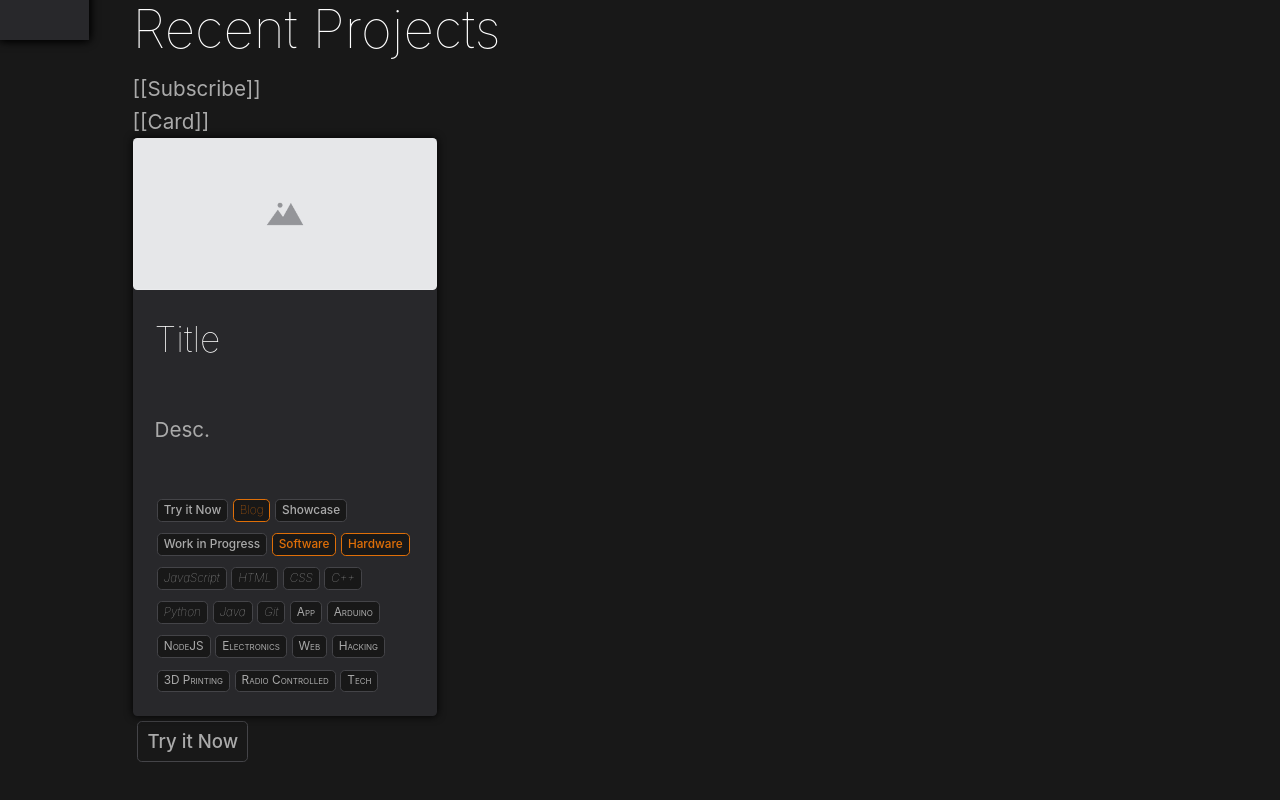
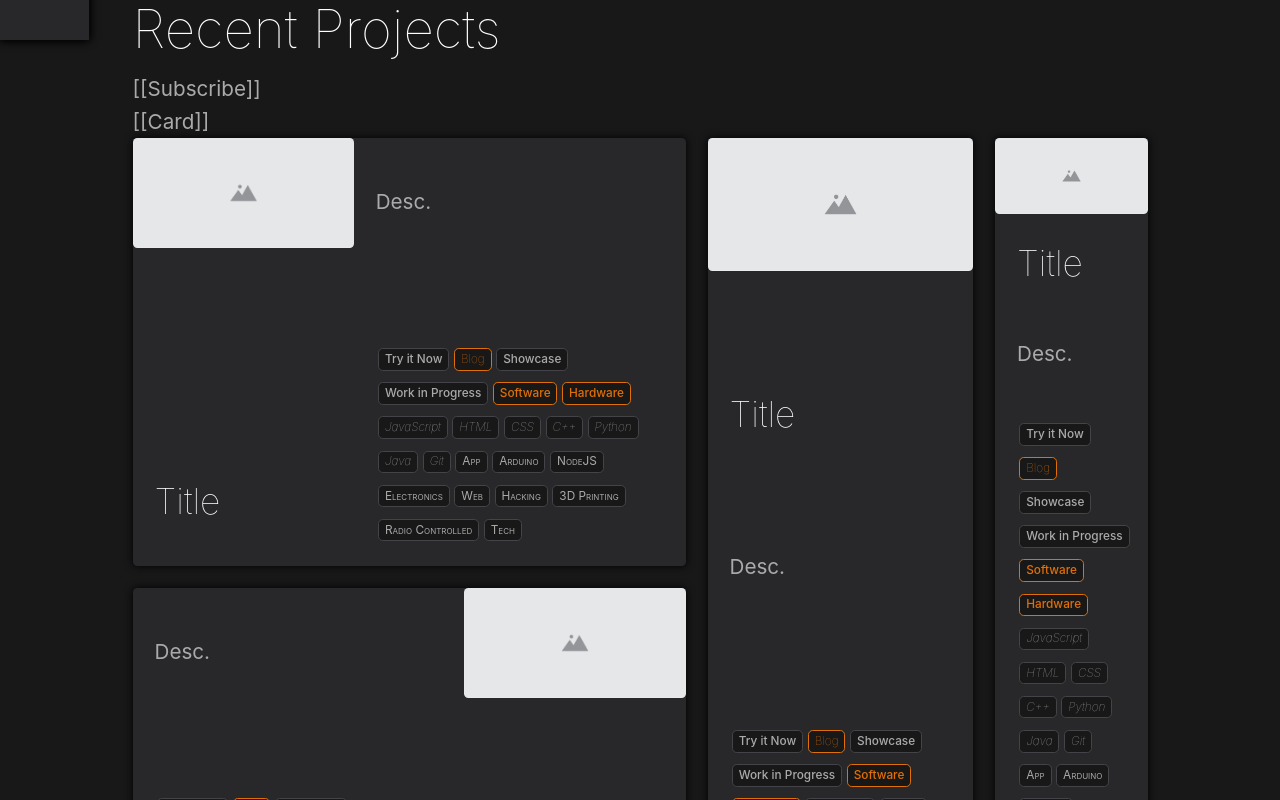
Before and after one commit to Bricktech2000/Website, a Next.js app in the folder website/: page / in a window 1280 px wide. Shown: the part 760-1560 px from the top of the page. Built offline with nearby package versions, Linux system fonts and the light colour scheme.

Commit message:
implemented `mosaicSmall` component

```diff
--- a/website/pages/index.js
+++ b/website/pages/index.js
@@ -5,7 +5,7 @@ import HeaderHome from '../private/structure/headerHome';
 import Nav from '../private/structure/nav';
 import Aside from '../private/structure/aside';
 import Main from '../private/structure/main';
-import MainHome from '../private/components/mainHome';
+import MainHome from '../private/structure/mainHome';
 import Footer from '../private/structure/footer';
 
 export default function Home() {
--- a/website/private/components/card.js
+++ b/website/private/components/card.js
@@ -8,20 +8,30 @@ import styles from './card.module.css';
 class Card extends Component {
   state = {};
 
+  constructor() {
+    super();
+    this.inverted = Math.random() > 0.5 ? 'inv' : 'nor';
+  }
+
   async componentDidMount() {
     this.setState(await this.props.info);
   }
 
   render() {
+    console.log(this.props.dir);
+    this.direction = this.props.dir ? 'row' : 'col';
     if (this.state.id === undefined) return '';
-    if (this.props.empty) {
-      //return ...;
-    }
+
     var Card2 = React.forwardRef(({ onClick, href }, ref) => (
       <React.Fragment>
         <a
-          className={styles.card + ' ' + styles.nor + ' ' + styles.row}
-          style={{ width: '30%' }}
+          className={
+            styles.card +
+            ' ' +
+            styles[this.inverted] +
+            ' ' +
+            styles[this.direction]
+          }
           href={href}
           onClick={onClick}
         >
@@ -38,32 +48,12 @@ class Card extends Component {
             ))}
           </div>
         </a>
-        <Tag key={'Try it Now'} label={'Try it Now'} mini={false} />
       </React.Fragment>
     ));
     return (
       <Link href={'/' + this.state.id}>
         <Card2 />
       </Link>
-      /*<<
-              if(<<<yield vars.empty>>>) return;
-              var card = document.querySelector('.card-<<<yield vars.id>>>');
-              var func = () => {
-                if(!document.body.contains(card)){
-                  window.removeEventListener('resize', func);
-                  return;
-                }
-                var forcePortrait = window.matchMedia('(max-aspect-ratio: 8/7)').matches;
-                var dir = forcePortrait ? 'row' : <<<yield JSON.stringify(params.dir)>>>;
-                var inv = <<<yield JSON.stringify(params.inv)>>> ? 'inv' : 'nor';
-                card.classList.remove('row');
-                card.classList.remove('col');
-                card.classList.add(dir);
-                card.classList.add(inv);
-              }
-              func();
-              window.addEventListener('resize', func);
-            >>*/
     );
   }
 }
--- /dev/null
+++ b/website/private/components/mosaicSmall.js
@@ -0,0 +1,32 @@
+import React, { Component } from 'react';
+
+import styles from './mosaicSmall.module.css';
+
+class MosaicSmall extends Component {
+  state = {};
+
+  constructor() {
+    super();
+    this.firstIsRow = Math.random() > 0.5;
+    this.secondIsRow = !this.firstIsRow;
+  }
+
+  render() {
+    var directions = [
+      this.firstIsRow,
+      this.firstIsRow,
+      this.secondIsRow,
+      this.secondIsRow,
+    ];
+    //https://stackoverflow.com/questions/32370994/how-to-pass-props-to-this-props-children
+    return (
+      <div className={styles.mosaic}>
+        {this.props.children.map((child, i) =>
+          React.cloneElement(child, { key: i, dir: directions[i] })
+        )}
+      </div>
+    );
+  }
+}
+
+export default MosaicSmall;
--- /dev/null
+++ b/website/private/components/mosaicSmall.module.css
@@ -0,0 +1,17 @@
+.mosaic {
+  display: grid;
+  grid-template-columns: repeat(
+    auto-fill,
+    minmax(calc(var(--smart-res-unit) * 22.5), 1fr)
+  );
+  grid-template-rows: auto auto;
+  grid-gap: calc(var(--smart-unit) * 2.5);
+  /*https://developer.mozilla.org/en-US/docs/Web/CSS/CSS_Grid_Layout/Auto-placement_in_CSS_Grid_Layout*/
+  grid-auto-flow: column;
+}
+/*Portrait*/
+@media (max-aspect-ratio: 1/1) {
+  .mosaic {
+    grid-template-columns: 1fr;
+  }
+}
--- a/website/private/components/mainHome.js
+++ b/website/private/structure/mainHome.js
@@ -1,5 +1,6 @@
 import React, { Component } from 'react';
-import Card from './card';
+import Card from '../components/card';
+import MosaicSmall from '../components/mosaicSmall';
 import getPostInfo from '../../pages/api/getPostInfo';
 
 class MainHome extends Component {
@@ -11,7 +12,12 @@ class MainHome extends Component {
         [[Subscribe]]
         <br />
         [[Card]]
-        <Card info={getPostInfo('TEMPL')} />
+        <MosaicSmall>
+          <Card info={getPostInfo('TEMPL')} />
+          <Card info={getPostInfo('TEMPL')} />
+          <Card info={getPostInfo('TEMPL')} />
+          <Card info={getPostInfo('TEMPL')} />
+        </MosaicSmall>
         <br />
         <br />
         <h1 className="markup-h1">Projects to Try</h1>
```
Also changed, not shown: website/private/components/mainHome.module.css (deleted), website/private/structure/mainHome.module.css (added).
